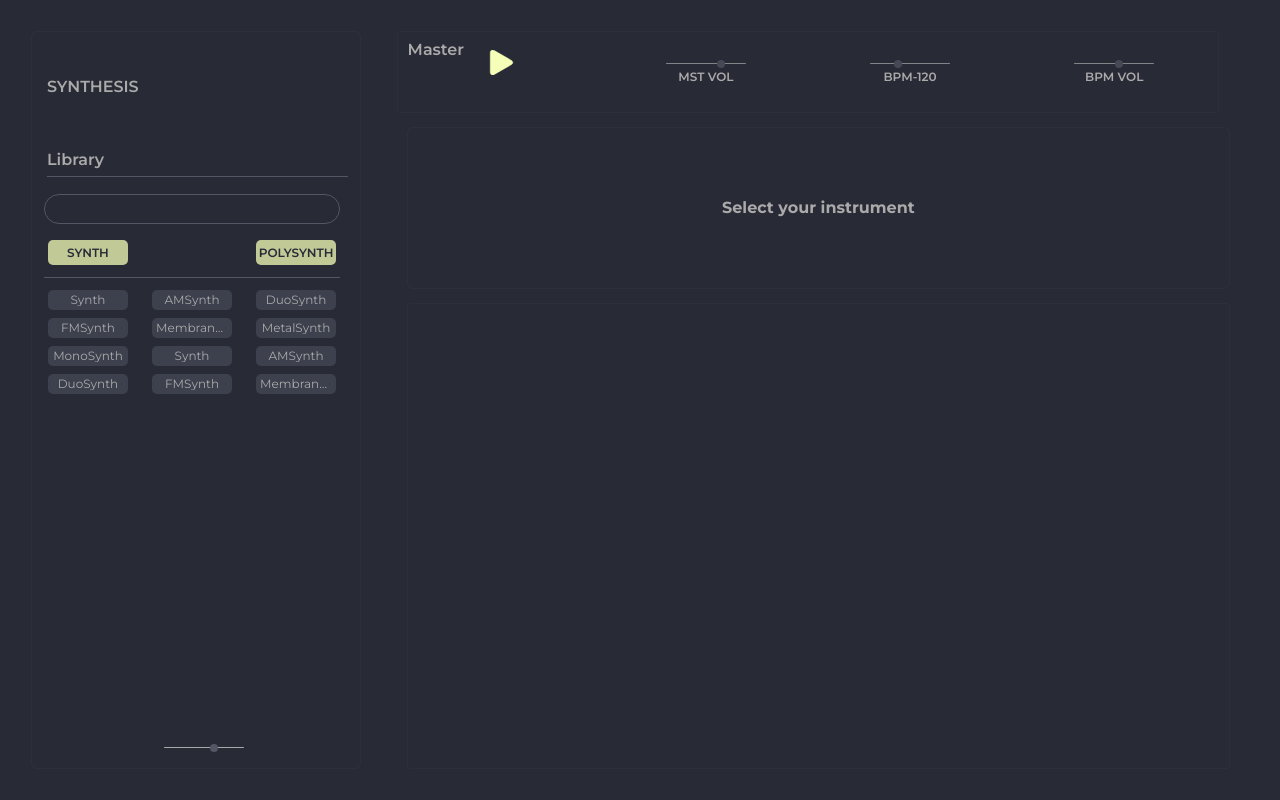
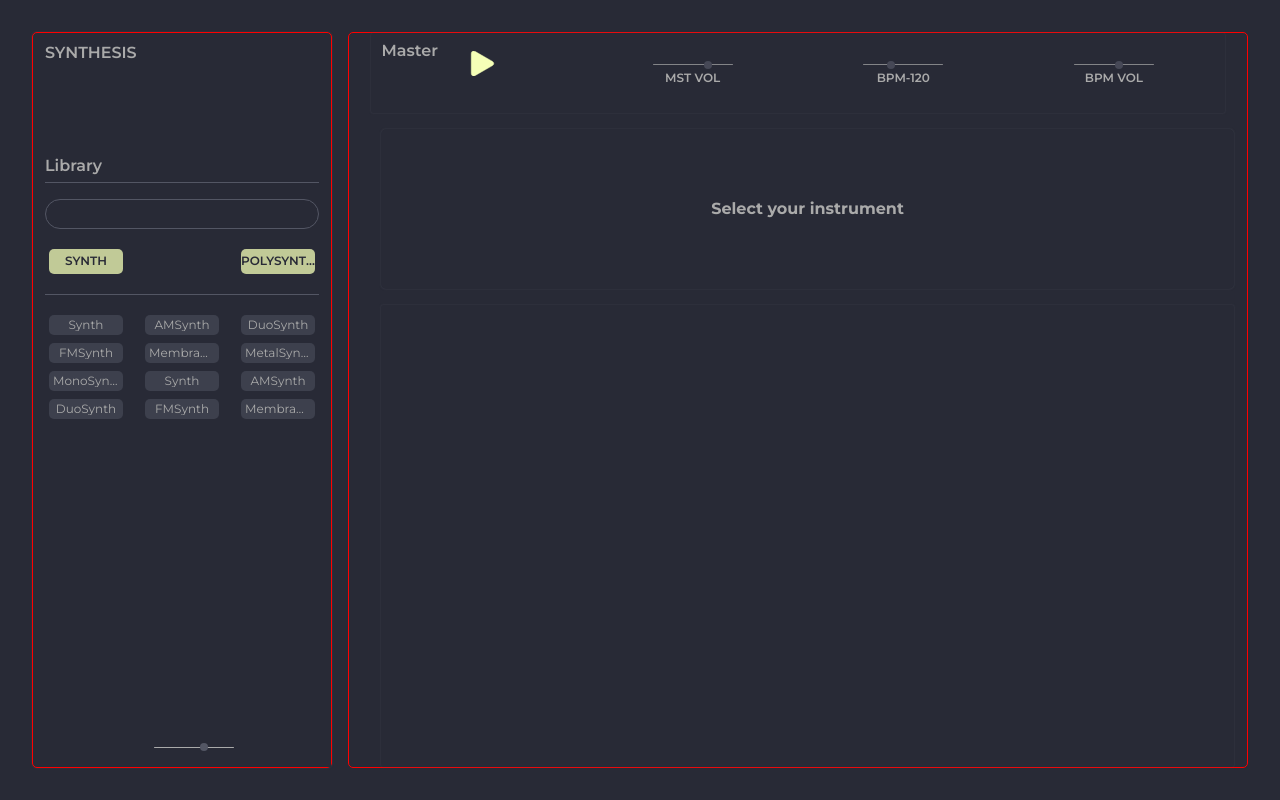
Before and after one commit to CxGarcia/synthesis, a React app: page / in a window 1280 px wide. Built offline with nearby package versions, Linux system fonts and the light colour scheme; no server answers.

Commit message:
style: changed main layout to grid

```diff
--- a/src/components/Dashboard/Dashboard.js
+++ b/src/components/Dashboard/Dashboard.js
@@ -75,10 +75,7 @@ function Dashboard() {
 
   return (
     <div className={styles.container}>
-      <div className={styles.leftPanel}>
-        <div className={styles.heading}>
-          <h3>SYNTHESIS</h3>
-        </div>
+      <div className={styles.selectionPanel}>
         <SelectionPanel
           Tone={Tone}
           dispatch={dispatch}
@@ -86,7 +83,7 @@ function Dashboard() {
           activeInstrumentId={activeInstrumentId}
         />
       </div>
-      <div className={styles.panels}>
+      <div className={styles.mainPanels}>
         <MasterPanel
           Tone={Tone}
           dispatch={dispatch}
--- a/src/components/Dashboard/Dashboard.module.scss
+++ b/src/components/Dashboard/Dashboard.module.scss
@@ -1,5 +1,9 @@
 @import '@styles/variables';
 @import '@styles/mixins';
+
+$container-width: 100vw;
+$library-width: 20vw;
+$panels-width: calc(#{$container-width} - #{$library-width});
 
 .container {
   height: 100vh;
@@ -8,15 +12,32 @@
   display: flex;
   flex-flow: row nowrap;
   padding: 2rem;
+  overflow: hidden;
 }
 
-.panels {
-  // background-color: $secondary;
-  padding: 0 1rem;
+.container {
+  height: 100vh;
+  width: 100vw;
+  // position: relative;
+  display: grid;
+  grid-template-columns: 2fr 6fr;
+  grid-template-areas: 'selection-panel main-panel';
+  column-gap: 1rem;
+
+  padding: 2rem;
+  overflow: hidden;
+
+  & > * {
+    border: 1px solid red;
+  }
+}
+
+.mainPanels {
+  @include clamp;
+  grid-area: main-panel;
   border-radius: 5px;
   display: flex;
   flex-flow: column nowrap;
-  width: 100%;
 }
 
 .title {
@@ -33,8 +54,10 @@
   color: $text;
 }
 
-.leftPanel {
+.selectionPanel {
   @include panel-border;
-  height: 100%;
+  @include clamp;
+  grid-area: selection-panel;
+
   border-radius: 5px;
 }
--- a/src/components/library/SelectionPanel/SelectionPanel.js
+++ b/src/components/library/SelectionPanel/SelectionPanel.js
@@ -118,9 +118,9 @@ const SelectionPanel = React.memo(function SelectionPanel({
 
   return (
     <div className={styles.container}>
-      <div className={styles.panelTitle}>
-        <h2>Library</h2>
-      </div>
+      <h2 className={styles.appTitle}>SYNTHESIS</h2>
+
+      <h2 className={styles.libraryTitle}>Library</h2>
 
       <div className={styles.selection}>
         <input type="text" className={styles.input} onChange={handleSearch} />
--- a/src/components/library/SelectionPanel/SelectionPanel.module.scss
+++ b/src/components/library/SelectionPanel/SelectionPanel.module.scss
@@ -3,62 +3,40 @@
 
 .container {
   position: relative;
-  height: 85%;
-  width: 25vw;
-  margin-right: 0.5rem;
+  height: 100%;
+  width: 100%;
   padding: 0.75rem;
   overflow: hidden;
+
+  display: flex;
+  flex-flow: column nowrap;
+
+  align-items: flex-start;
 }
 
-.panelTitle {
-  // @include panel-title;
-  position: absolute;
-  top: 10px;
-  left: 15px;
-  width: 94%;
-  border-bottom: 1px solid $secondary;
+@mixin title {
+  width: 100%;
 
-  & > * {
-    font-weight: 600;
-    margin-bottom: 0.5rem;
-    height: fit-content;
-    width: fit-content;
-    color: $text;
-  }
+  font-weight: 600;
+  padding-bottom: 0.5rem;
+  color: $text;
+  text-align: start;
 }
 
-.selection {
-  height: 100%;
-  max-height: 100%;
-  margin-top: 40px;
-
-  overflow: hidden;
+.appTitle {
+  @include title;
+  height: 20%;
 }
 
-.categories {
-  display: flex;
-  flex-flow: row wrap;
-  justify-content: space-between;
-  align-items: flex-start;
+.libraryTitle {
+  @include title;
   border-bottom: 1px solid $secondary;
-  padding-bottom: 0.5rem;
-  margin-bottom: 0.5rem;
-}
-
-.options {
-  display: flex;
-  flex-flow: row wrap;
-  justify-content: space-between;
-  align-content: flex-start;
-  overflow-y: auto;
-  height: 60%;
-  max-height: 60%;
+  margin-bottom: 1rem;
 }
 
 .input {
   width: 100%;
   height: 30px;
-  transform-origin: center center;
   border: none;
   border-radius: 15px;
   border: 1px solid $secondary;
@@ -69,12 +47,33 @@
   color: $text;
   caret-color: $text;
   transition: all 0.5s ease;
-  margin-bottom: 0.75rem;
+  margin-bottom: 1rem;
+}
 
-  &:focus {
-    // width: 12.5vw;
-    box-shadow: 0px 0px 10px 2px rgba(50, 50, 50, 0.25);
-  }
+.selection {
+  height: 100%;
+  max-height: 100%;
+  overflow: hidden;
+}
+
+.categories {
+  display: flex;
+  flex-flow: row wrap;
+  justify-content: space-between;
+  align-items: flex-start;
+  border-bottom: 1px solid $secondary;
+  padding-bottom: 1rem;
+  margin-bottom: 1rem;
+}
+
+.options {
+  display: flex;
+  flex-flow: row wrap;
+  justify-content: space-between;
+  align-content: flex-start;
+  overflow-y: auto;
+  height: 80%;
+  max-height: 80%;
 }
 
 .volume {
@@ -155,7 +154,7 @@
 
 @media screen and (max-width: 1500px) {
   .options {
-    height: 50%;
-    max-height: 50%;
+    height: 75%;
+    max-height: 75%;
   }
 }
--- a/src/global-styles/_mixins.scss
+++ b/src/global-styles/_mixins.scss
@@ -1,3 +1,10 @@
+@mixin clamp {
+  min-height: 100%;
+  max-height: 100%;
+  min-width: 100%;
+  max-width: 100%;
+}
+
 @mixin panel-title {
   position: absolute;
   display: flex;
--- a/src/index.scss
+++ b/src/index.scss
@@ -55,7 +55,6 @@ body {
   height: 100vh;
   width: 100vw;
   margin: 0;
-  padding: 2.5rem;
   font-family: 'Montserrat';
   -webkit-font-smoothing: antialiased;
   -moz-osx-font-smoothing: grayscale;
```
